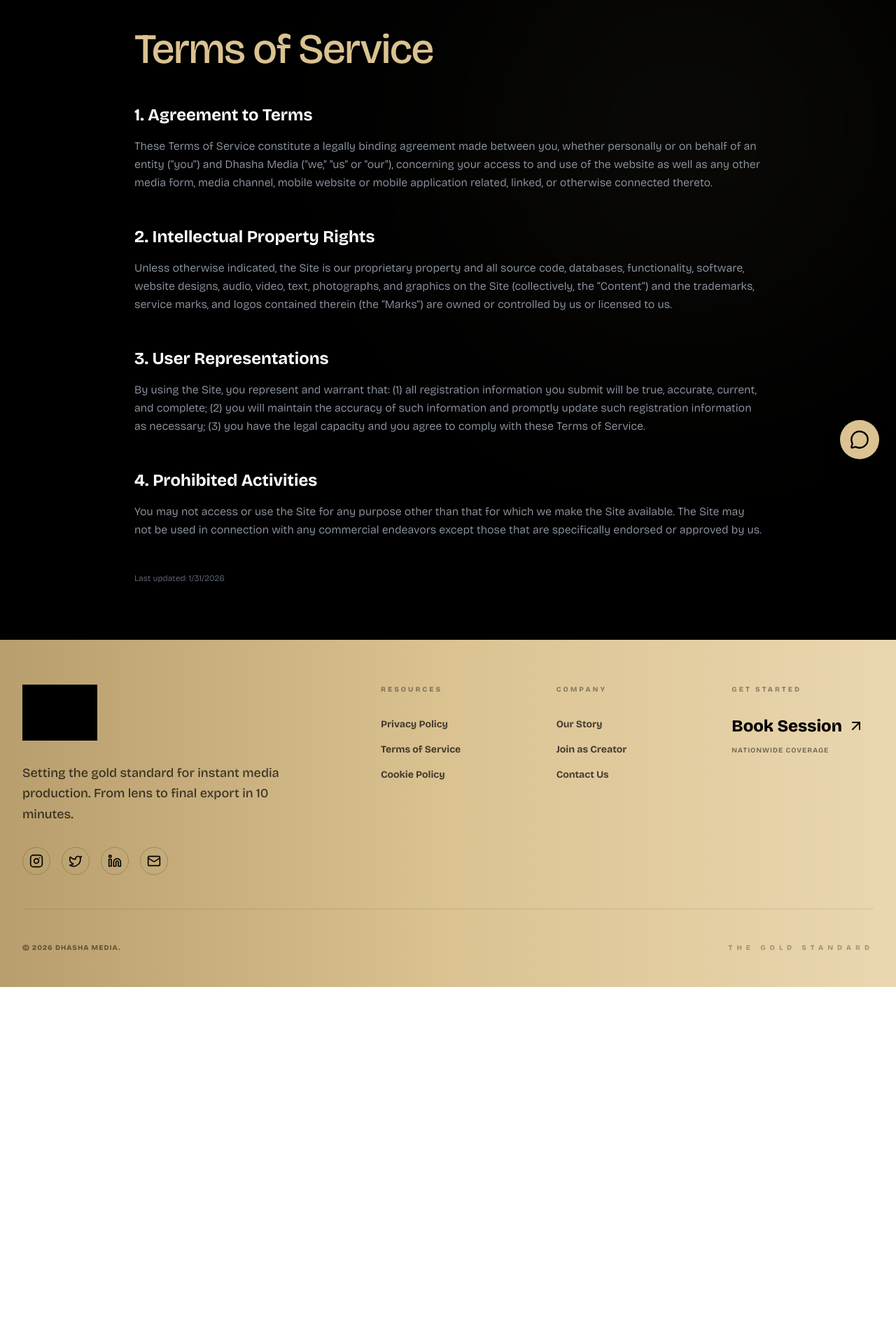
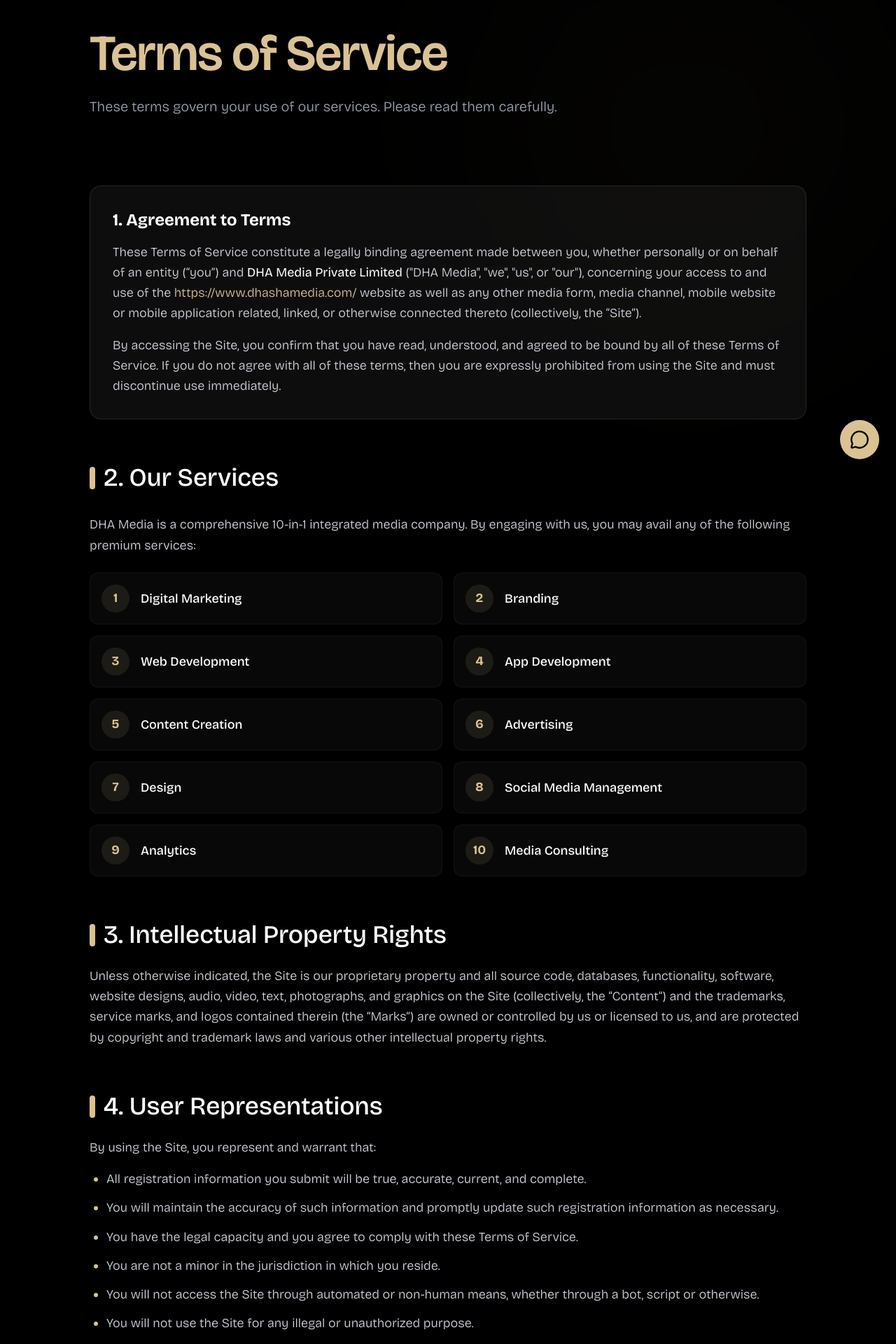
Before and after one commit to ckr-redlinedatavault/redlix-dhasha, a Next.js app: page /terms in a window 1280 px wide. Shown: the part 120-2040 px from the top of the page at 70% size. Before the commit the page ends 1530 px from the top, so only its background shows below. Built offline with nearby package versions, Linux system fonts and the light colour scheme; grey boxes are pictures that could not be loaded.

Commit message:
Update page.tsx

```diff
--- a/app/terms/page.tsx
+++ b/app/terms/page.tsx
@@ -11,51 +11,135 @@
 
 export default function Terms() {
     return (
-        <main className={`${bricolage.className} bg-black min-h-screen text-white overflow-x-hidden`}>
+        <main className={`${bricolage.className} bg-black min-h-screen text-white overflow-x-hidden selection:bg-[#DAC291] selection:text-black`}>
             <Navbar />
 
             <section className="relative pt-40 pb-20 px-6">
-                <div className="absolute top-0 right-0 w-[600px] h-[600px] bg-[#DAC291]/5 rounded-full blur-[140px] pointer-events-none"></div>
+                {/* Background ambient glow */}
+                <div className="absolute top-0 right-0 w-[600px] h-[600px] bg-[#DAC291]/5 rounded-full blur-[140px] pointer-events-none opacity-50"></div>
+                <div className="absolute bottom-0 left-0 w-[400px] h-[400px] bg-[#DAC291]/5 rounded-full blur-[100px] pointer-events-none opacity-30"></div>
 
-                <div className="max-w-4xl mx-auto relative z-10">
-                    <h1 className="text-4xl md:text-6xl font-medium mb-12 tracking-tight text-[#DAC291]">Terms of Service</h1>
+                <div className="max-w-5xl mx-auto relative z-10">
+                    <header className="mb-16 md:mb-24 text-center md:text-left">
+                        <h1 className="text-5xl md:text-7xl font-semibold mb-6 tracking-tight text-[#DAC291]">
+                            Terms of Service
+                        </h1>
+                        <p className="text-gray-400 text-lg md:text-xl font-light max-w-2xl leading-relaxed">
+                            These terms govern your use of our services. Please read them carefully.
+                        </p>
+                    </header>
 
-                    <div className="space-y-12 text-sm md:text-base font-light text-gray-400 leading-relaxed">
-                        <section>
-                            <h2 className="text-white text-xl md:text-2xl font-bold mb-4">1. Agreement to Terms</h2>
+                    <div className="space-y-16 text-gray-300 font-light leading-relaxed text-base md:text-lg">
+
+                        {/* Introduction */}
+                        <section className="bg-white/5 p-8 rounded-2xl border border-white/10 backdrop-blur-sm hover:border-[#DAC291]/30 transition-colors duration-500">
+                            <h2 className="text-white text-2xl font-bold mb-4">1. Agreement to Terms</h2>
                             <p>
-                                These Terms of Service constitute a legally binding agreement made between you, whether personally or on behalf of an entity (“you”) and Dhasha Media (&quot;we,&quot; &quot;us&quot; or &quot;our&quot;), concerning your access to and use of the website as well as any other media form, media channel, mobile website or mobile application related, linked, or otherwise connected thereto.
+                                These Terms of Service constitute a legally binding agreement made between you, whether personally or on behalf of an entity (“you”) and <strong className="text-white">DHA Media Private Limited</strong> ("DHA Media", "we", "us", or "our"), concerning your access to and use of the <a href="https://www.dhashamedia.com/" className="text-[#DAC291] hover:underline decoration-[#DAC291]/50 underline-offset-4">https://www.dhashamedia.com/</a> website as well as any other media form, media channel, mobile website or mobile application related, linked, or otherwise connected thereto (collectively, the “Site”).
+                            </p>
+                            <p className="mt-4">
+                                By accessing the Site, you confirm that you have read, understood, and agreed to be bound by all of these Terms of Service. If you do not agree with all of these terms, then you are expressly prohibited from using the Site and must discontinue use immediately.
                             </p>
                         </section>
 
+                        {/* Services */}
                         <section>
-                            <h2 className="text-white text-xl md:text-2xl font-bold mb-4">2. Intellectual Property Rights</h2>
+                            <h2 className="text-3xl md:text-4xl font-medium text-white mb-8 flex items-center gap-3">
+                                <span className="w-2 h-8 bg-[#DAC291] rounded-sm inline-block"></span>
+                                2. Our Services
+                            </h2>
+                            <p className="mb-6">
+                                DHA Media is a comprehensive 10-in-1 integrated media company. By engaging with us, you may avail any of the following premium services:
+                            </p>
+
+                            <div className="grid grid-cols-1 md:grid-cols-2 gap-4">
+                                {[
+                                    "Digital Marketing",
+                                    "Branding",
+                                    "Web Development",
+                                    "App Development",
+                                    "Content Creation",
+                                    "Advertising",
+                                    "Design",
+                                    "Social Media Management",
+                                    "Analytics",
+                                    "Media Consulting"
+                                ].map((service, index) => (
+                                    <div key={index} className="flex items-center gap-4 p-4 rounded-xl bg-white/[0.03] border border-white/5 hover:bg-white/[0.05] hover:border-[#DAC291]/30 transition-all duration-300 group">
+                                        <div className="w-10 h-10 rounded-full bg-[#DAC291]/10 flex items-center justify-center text-[#DAC291] font-bold group-hover:bg-[#DAC291] group-hover:text-black transition-all">
+                                            {index + 1}
+                                        </div>
+                                        <span className="text-lg font-medium text-white">{service}</span>
+                                    </div>
+                                ))}
+                            </div>
+                        </section>
+
+                        {/* Intellectual Property */}
+                        <section>
+                            <h2 className="text-3xl md:text-4xl font-medium text-white mb-6 flex items-center gap-3">
+                                <span className="w-2 h-8 bg-[#DAC291] rounded-sm inline-block"></span>
+                                3. Intellectual Property Rights
+                            </h2>
                             <p>
-                                Unless otherwise indicated, the Site is our proprietary property and all source code, databases, functionality, software, website designs, audio, video, text, photographs, and graphics on the Site
-                                (collectively, the “Content”) and the trademarks, service marks, and logos contained therein (the “Marks”) are owned or controlled by us or licensed to us.
+                                Unless otherwise indicated, the Site is our proprietary property and all source code, databases, functionality, software, website designs, audio, video, text, photographs, and graphics on the Site (collectively, the “Content”) and the trademarks, service marks, and logos contained therein (the “Marks”) are owned or controlled by us or licensed to us, and are protected by copyright and trademark laws and various other intellectual property rights.
                             </p>
                         </section>
 
+                        {/* User Representations */}
                         <section>
-                            <h2 className="text-white text-xl md:text-2xl font-bold mb-4">3. User Representations</h2>
+                            <h2 className="text-3xl md:text-4xl font-medium text-white mb-6 flex items-center gap-3">
+                                <span className="w-2 h-8 bg-[#DAC291] rounded-sm inline-block"></span>
+                                4. User Representations
+                            </h2>
+                            <p className="mb-4">By using the Site, you represent and warrant that:</p>
+                            <ul className="list-disc pl-6 space-y-3 marker:text-[#DAC291]">
+                                <li>All registration information you submit will be true, accurate, current, and complete.</li>
+                                <li>You will maintain the accuracy of such information and promptly update such registration information as necessary.</li>
+                                <li>You have the legal capacity and you agree to comply with these Terms of Service.</li>
+                                <li>You are not a minor in the jurisdiction in which you reside.</li>
+                                <li>You will not access the Site through automated or non-human means, whether through a bot, script or otherwise.</li>
+                                <li>You will not use the Site for any illegal or unauthorized purpose.</li>
+                            </ul>
+                        </section>
+
+                        {/* Prohibited Activities */}
+                        <section>
+                            <h2 className="text-3xl md:text-4xl font-medium text-white mb-6 flex items-center gap-3">
+                                <span className="w-2 h-8 bg-[#DAC291] rounded-sm inline-block"></span>
+                                5. Prohibited Activities
+                            </h2>
                             <p>
-                                By using the Site, you represent and warrant that: (1) all registration information you submit will be true, accurate, current, and complete;
-                                (2) you will maintain the accuracy of such information and promptly update such registration information as necessary;
-                                (3) you have the legal capacity and you agree to comply with these Terms of Service.
+                                You may not access or use the Site for any purpose other than that for which we make the Site available. The Site may not be used in connection with any commercial endeavors except those that are specifically endorsed or approved by us.
                             </p>
                         </section>
 
+                        {/* Governing Law */}
                         <section>
-                            <h2 className="text-white text-xl md:text-2xl font-bold mb-4">4. Prohibited Activities</h2>
+                            <h2 className="text-3xl md:text-4xl font-medium text-white mb-6 flex items-center gap-3">
+                                <span className="w-2 h-8 bg-[#DAC291] rounded-sm inline-block"></span>
+                                6. Governing Law
+                            </h2>
                             <p>
-                                You may not access or use the Site for any purpose other than that for which we make the Site available.
-                                The Site may not be used in connection with any commercial endeavors except those that are specifically endorsed or approved by us.
+                                These Terms shall be governed by and defined following the laws of India. DHA Media Private Limited and yourself irrevocably consent that the courts of India shall have exclusive jurisdiction to resolve any dispute which may arise in connection with these terms.
                             </p>
                         </section>
 
-                        <section>
-                            <p className="text-xs text-gray-500 mt-12">
-                                Last updated: {new Date().toLocaleDateString()}
+                        {/* Contact Us */}
+                        <section className="bg-white/[0.02] border border-white/5 rounded-2xl p-8 text-center">
+                            <h2 className="text-2xl font-medium text-white mb-4">Contact Us</h2>
+                            <p className="mb-6 text-gray-400">
+                                In order to resolve a complaint regarding the Site or to receive further information regarding use of the Site, please contact us at:
+                            </p>
+                            <div className="flex flex-col items-center gap-2">
+                                <strong className="text-xl text-[#DAC291]">DHA Media Private Limited</strong>
+                                <a href="mailto:hello@dhashamedia.com" className="text-white hover:text-[#DAC291] transition-colors">hello@dhashamedia.com</a>
+                            </div>
+                        </section>
+
+                        <section className="pt-12 border-t border-white/10">
+                            <p className="text-xs text-[#DAC291] font-mono">
+                                Last Updated: {new Date().toLocaleDateString()}
                             </p>
                         </section>
                     </div>
```
